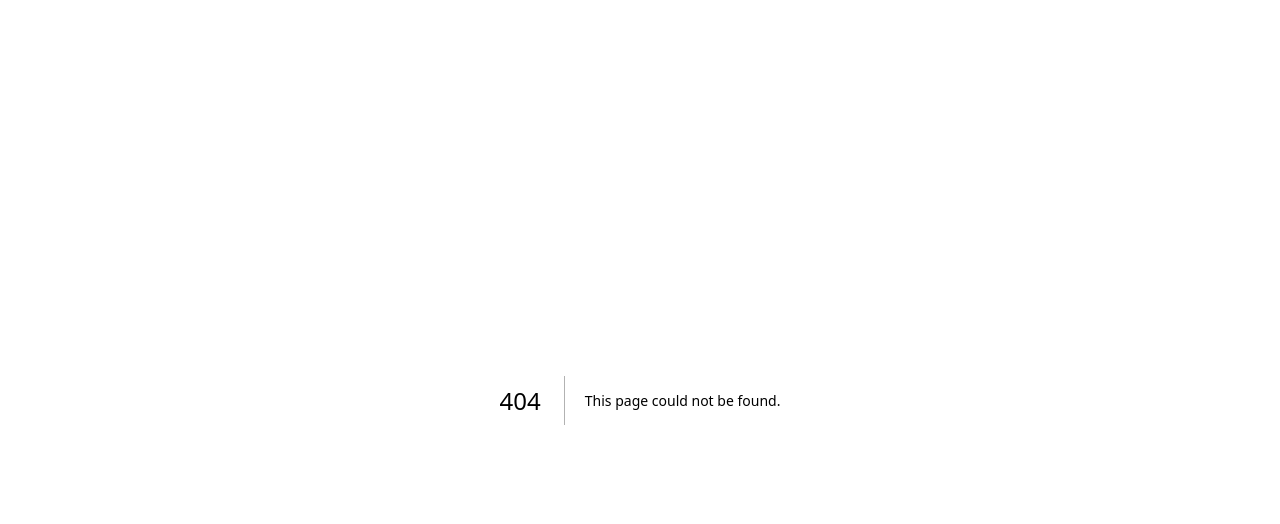
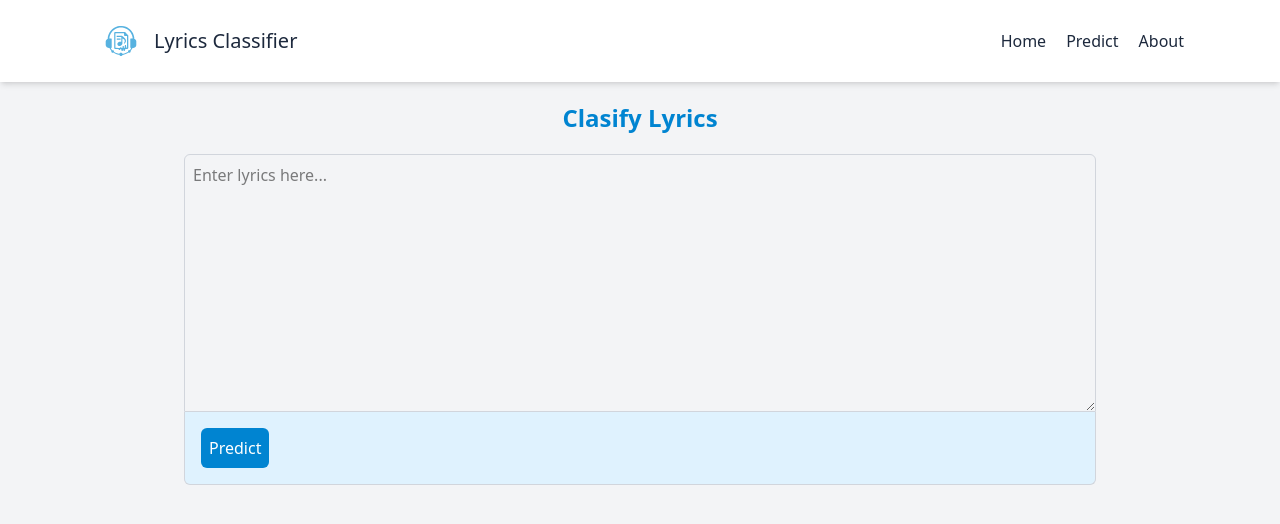
Before and after one commit to odeardika/lyrics-classifier, a Next.js app in the folder client/: page /predict in a window 1280 px wide. Before the commit this address had no page. Shown: the top 524 px of the page. Built offline with nearby package versions, Linux system fonts and the light colour scheme.

Commit message:
feat: create predict page

```diff
--- a/client/app/globals.css
+++ b/client/app/globals.css
@@ -1 +1,6 @@
 @import "tailwindcss";
+
+
+body {
+    @apply bg-gray-100;
+}
--- /dev/null
+++ b/client/app/predict/page.tsx
@@ -0,0 +1,30 @@
+import React from 'react';
+import Headers from '@components/Header/Header';
+
+export default function page() {
+  return (
+    <div className=''>
+        <Headers />
+
+        <div className="flex flex-col items-center justify-center ">
+            <h1 className='text-2xl text-sky-600 font-bold my-5'>Clasify Lyrics</h1>
+                <form action="/predict" method="POST" className="flex flex-col items-center justify-center w-full md:w-3/4 px-6">
+                    <textarea
+                        name="lyrics"
+                        placeholder="Enter lyrics here..."
+                        rows={10}
+                        className="w-full p-2 border border-gray-300 rounded-t-md"
+                    ></textarea>
+                    <div className='w-full flex items-center border border-gray-300 border-t-0 p-4 justify-start bg-sky-100 rounded-b-md'>
+                        <button
+                            type="submit"
+                            className="bg-sky-600 text-white p-2 rounded-md hover:bg-sky-700"
+                        >
+                            Predict
+                        </button>
+                    </div>
+                </form>
+        </div>
+    </div>
+  )
+}
--- a/client/components/Header/Header.tsx
+++ b/client/components/Header/Header.tsx
@@ -8,7 +8,7 @@ import HamburgerButton from '@/components/Button/HamburgerButton/HamburgerButton
 function Header() {
   return (
     <header className='flex sticky top-0 z-50 bg-white items-center justify-between p-4 shadow-md  lg:px-24'>
-        <a href="#" className='flex items-center gap-2 text-xl font-medium text-slate-800'>
+        <a href="/" className='flex items-center gap-2 text-xl font-medium text-slate-800'>
             <Image src={icon} alt="Logo" width={50} height={50} className='rounded-full' />
             <span>Lyrics Classifier</span>
         </a>
--- a/client/components/Navbar/Navbar.tsx
+++ b/client/components/Navbar/Navbar.tsx
@@ -5,7 +5,7 @@ export default function Navbar({style}: {style?: string}) {
     <nav className={`${style}`} >
         <ul className='flex items-center gap-5 text-slate-800 font-medium'>
             <li className='hover:text-sky-500'><a href="/">Home</a></li>
-            <li className='hover:text-sky-500'><a href="/coming-soon">Predict</a></li>
+            <li className='hover:text-sky-500'><a href="/predict">Predict</a></li>
             <li className='hover:text-sky-500'><a href="/coming-soon">About</a></li>
         </ul>
     </nav>
```
